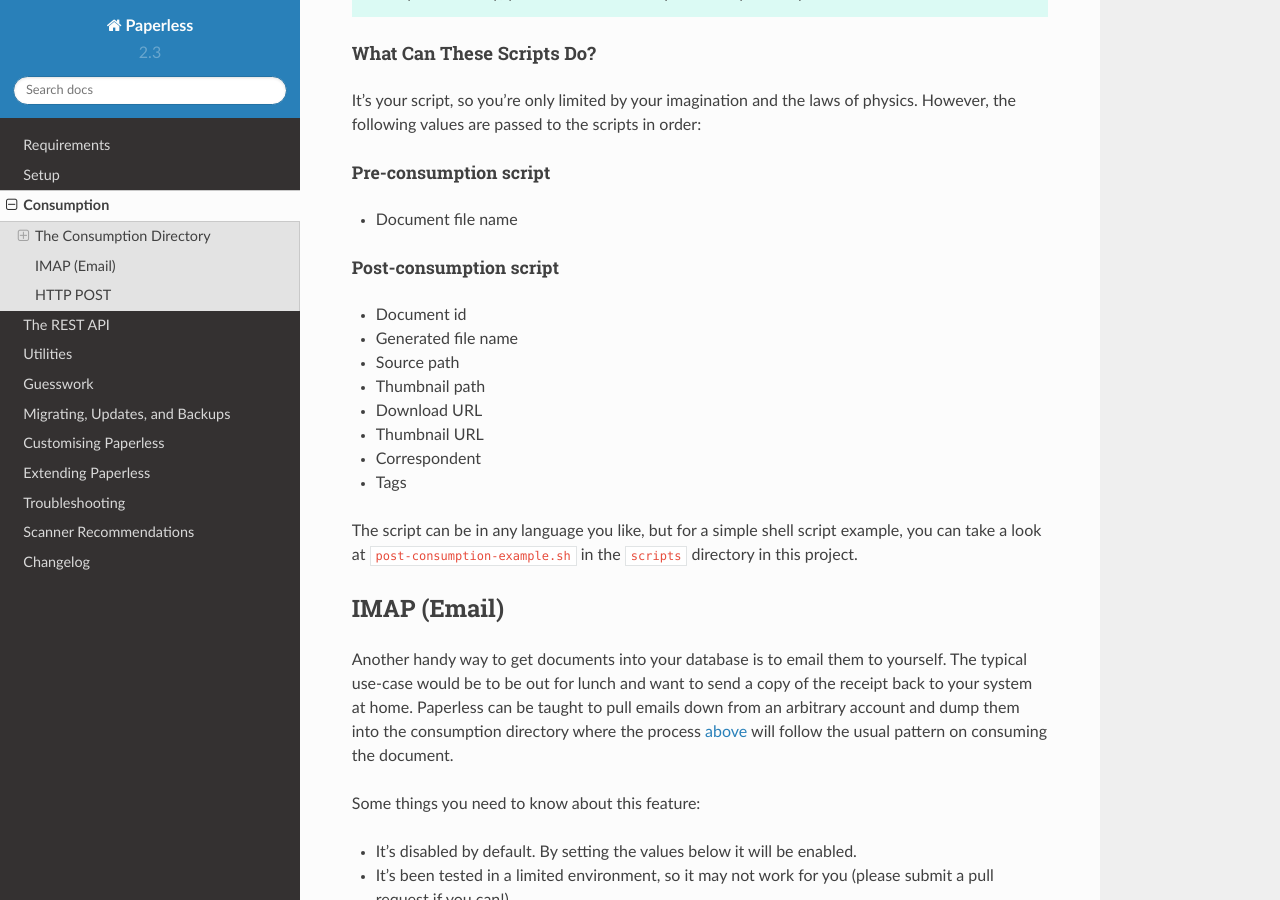
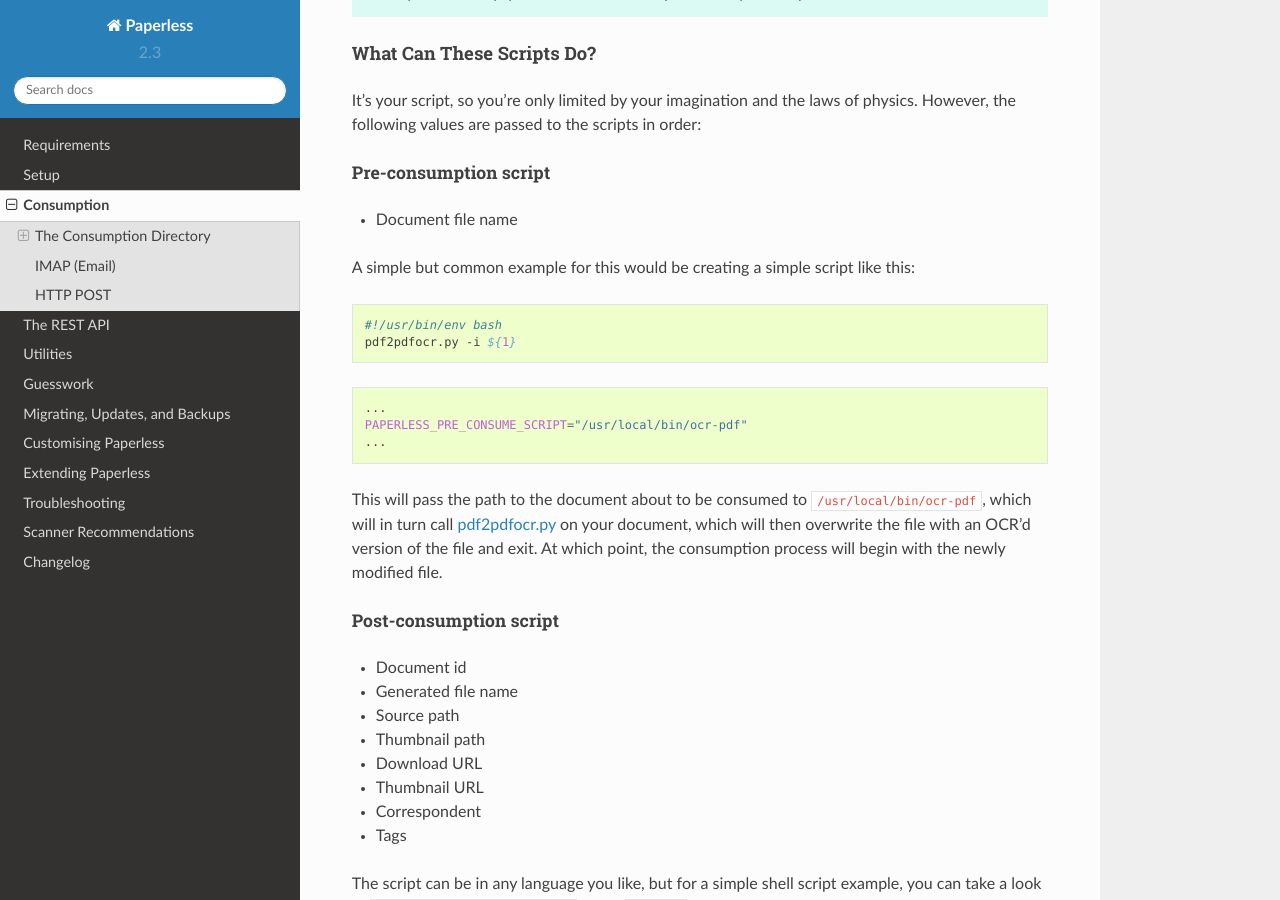
Before and after one commit to repoRangee/Large-scale, a Sphinx documentation site: the page built from docs/consumption.rst, in a window 1280 px wide and 900 px high, scrolled down 1028 px. Built offline with Sphinx 7.4.7 and the Read the Docs theme 2.0.0, drawn with Linux system fonts in a browser that asks for light colours; formulas are drawn with MathJax 3.

Commit message:
Add an example for pdf2pdfocr with the pre-consume hook

```diff
--- a/docs/consumption.rst
+++ b/docs/consumption.rst
@@ -75,6 +75,29 @@ Pre-consumption script
 ::::::::::::::::::::::
 
 * Document file name
+
+A simple but common example for this would be creating a simple script like
+this:
+
+.. code:: bash
+    :name: "/usr/local/bin/ocr-pdf"
+
+    #!/usr/bin/env bash
+    pdf2pdfocr.py -i ${1}
+
+.. code:: bash
+    :name: /etc/paperless.conf
+
+    ...
+    PAPERLESS_PRE_CONSUME_SCRIPT="/usr/local/bin/ocr-pdf"
+    ...
+
+This will pass the path to the document about to be consumed to ``/usr/local/bin/ocr-pdf``,
+which will in turn call `pdf2pdfocr.py`_ on your document, which will then
+overwrite the file with an OCR'd version of the file and exit.  At which point,
+the consumption process will begin with the newly modified file.
+
+.. _pdf2pdfocr.py: https://github.com/LeoFCardoso/pdf2pdfocr
 
 
 .. _consumption-director-hook-variables-post:
```
